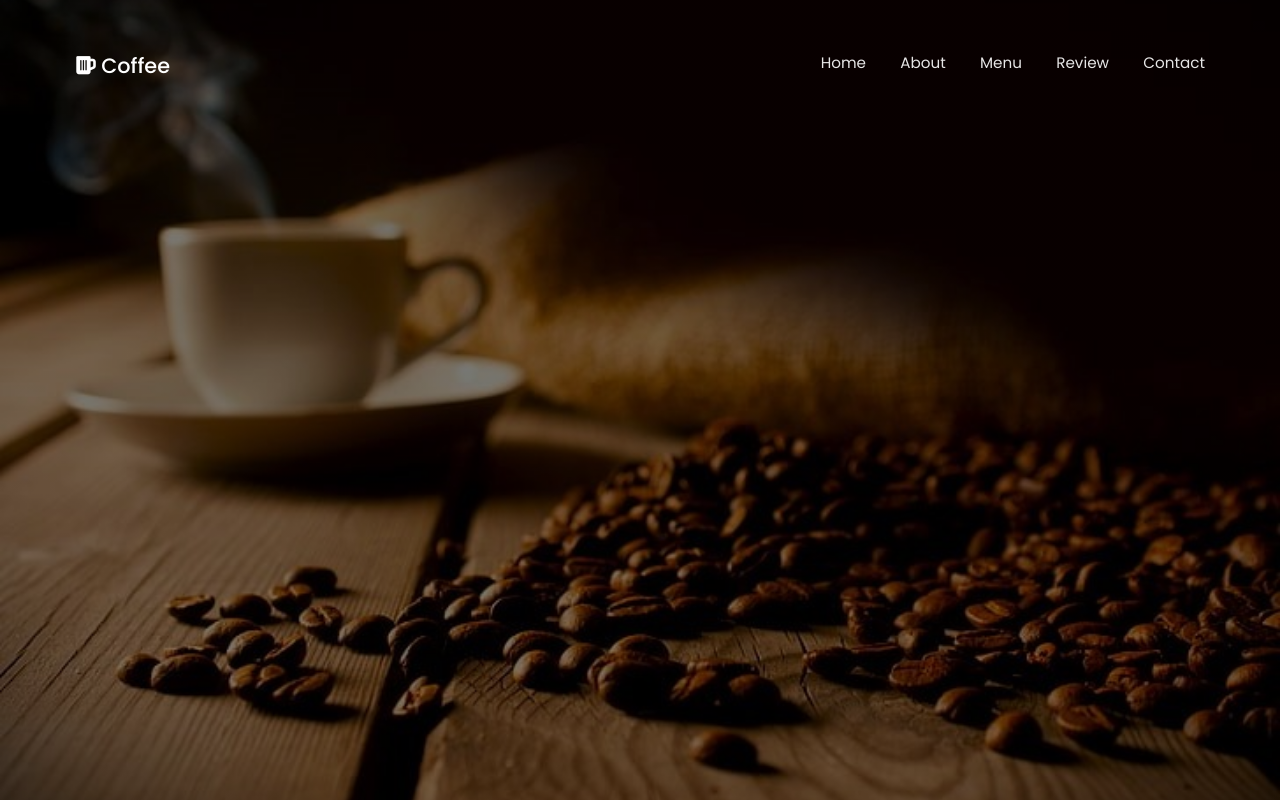
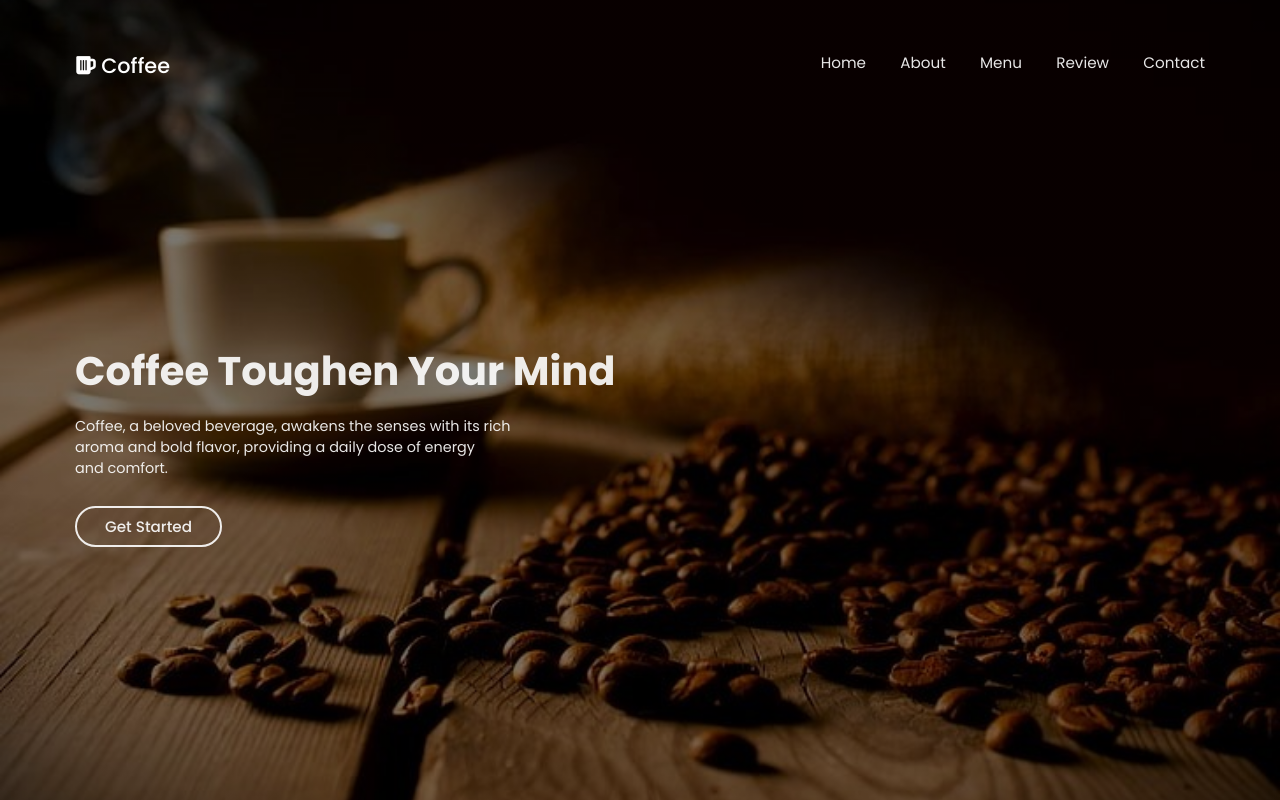
Before and after one commit to C0deR-Hassan/Coffee-Theme-Login-Page, a plain HTML site: page index.html in a window 1280 px wide. Drawn offline with Linux system fonts and the light colour scheme.

Commit message:
Added Main Content

```diff
--- a/index.html
+++ b/index.html
@@ -24,6 +24,11 @@
                 </ul>
             </nav>
         </header>
+        <div class="content">
+            <h1>Coffee Toughen Your Mind</h1>
+            <p>Coffee, a beloved beverage, awakens the senses with its rich aroma and bold flavor, providing a daily dose of energy <br>and comfort.</p>
+            <a href="#">Get Started</a>
+        </div>
     </section>
 
 </body>
--- a/style.css
+++ b/style.css
@@ -37,3 +37,33 @@ section header nav ul li a {
 section header nav ul li a:hover {
     color: rgb(180, 171, 171);
 }
+section .content {
+    position: absolute;
+    top: 55%;
+    left: 75px;
+    transform: translate(0, -50%);
+}
+section .content h1 {
+    font-size: 2.5em;
+    opacity: 0.9;
+}
+section .content p {
+    font-size: 0.9em;
+    width: 55%;
+    opacity: 0.9;
+    font-weight: 400;
+    padding: 15px 0 35px;
+}
+section .content > a {
+    border: 2px solid #fff;
+    border-radius: 30px;
+    padding: 8px 28px;
+    font-weight: 500;
+    opacity: 0.9;
+    font-size: 0.95em;
+    transition: 0.3s;
+}
+section .content > a:hover {
+    background: #3d3b3b;
+    border-color: aqua;
+}
```
